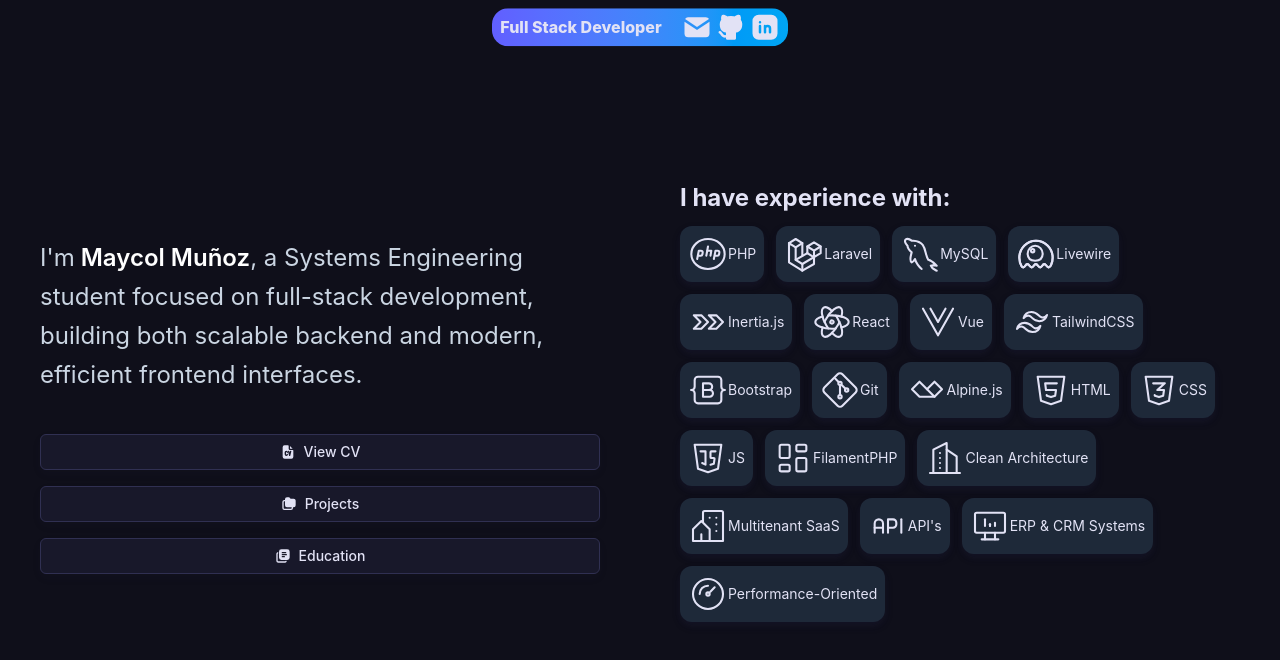
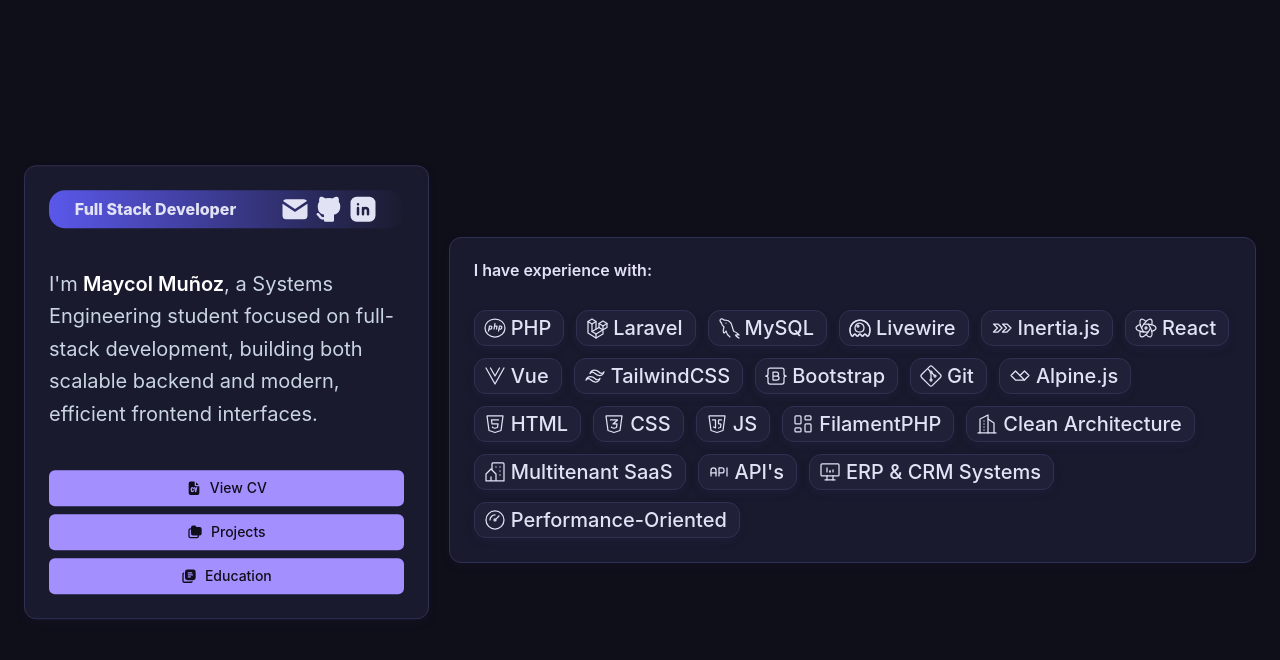
Before and after one commit to maycolmunoz/portfolio, a React (Vite) app: page / in a window 1280 px wide. Shown: the top 660 px of the page. Built offline with nearby package versions, Linux system fonts and the light colour scheme.

Commit message:
style: 💄 refactor containers styles

```diff
--- a/src/App.tsx
+++ b/src/App.tsx
@@ -1,13 +1,11 @@
-import NavBar from "@/components/Navbar/Navbar"
-import Header from "@/components/Header/Header"
+import Header from "@/components/Header/Header";
 
 function App() {
   return (
     <>
-      <NavBar/>
-      <Header/>
+      <Header />
     </>
-  )
+  );
 }
 
-export default App
+export default App;
--- a/src/components/Header/AboutMe.tsx
+++ b/src/components/Header/AboutMe.tsx
@@ -2,19 +2,31 @@
 import Projects from "./Projects";
 import Education from "./Education";
 import { IconFileCvFilled } from "@tabler/icons-react";
+import {
+  Card,
+  CardContent,
+  CardFooter,
+  CardHeader,
+} from "@/components/ui/card";
+import Navbar from "../Navbar/Navbar";
 
 export default function AboutMe() {
   return (
-    <article className="space-y-6 px-6 md:px-10 flex-1">
-      <p className="mt-2 text-slate-300 text-base lg:text-2xl leading-relaxed">
-        I'm
-        <span className="font-semibold text-white"> Maycol Muñoz</span>, a
-        Systems Engineering student focused on full-stack development, building
-        both scalable backend and modern, efficient frontend interfaces.
-      </p>
-
-      <div className="space-x-2 space-y-4">
-        <Button className="w-full mt-4" variant="outline" asChild>
+    <Card className="flex-1 mx-auto icon-float my-2">
+      <CardHeader>
+        <Navbar />
+      </CardHeader>
+      <CardContent>
+        <p className="mt-2 text-slate-300 lg:text-xl leading-relaxed">
+          I'm
+          <span className="font-semibold text-white"> Maycol Muñoz</span>, a
+          Systems Engineering student focused on full-stack development,
+          building both scalable backend and modern, efficient frontend
+          interfaces.
+        </p>
+      </CardContent>
+      <CardFooter className="flex flex-wrap gap-y-2">
+        <Button className="w-full mt-4" asChild>
           <a
             target="_blank"
             href="https://docs.google.com/document/d/1jyEKvQjJeqxRvF9SVVmq6lgxzunbmIyyJ2XKnduaXlg/edit?usp=sharing"
@@ -26,7 +38,7 @@
         <Projects />
 
         <Education />
-      </div>
-    </article>
+      </CardFooter>
+    </Card>
   );
 }
--- a/src/components/Header/Education.tsx
+++ b/src/components/Header/Education.tsx
@@ -20,7 +20,7 @@
   return (
     <Sheet>
       <SheetTrigger asChild>
-        <Button className="w-full hover:cursor-pointer" variant="outline">
+        <Button className="w-full hover:cursor-pointer">
           <IconLibraryFilled /> Education
         </Button>
       </SheetTrigger>
--- a/src/components/Header/Header.tsx
+++ b/src/components/Header/Header.tsx
@@ -3,12 +3,10 @@
 
 export default function Header() {
   return (
-    <main className="min-h-[85vh] md:flex justify-around items-center flex-wrap ">
+    <main className="min-h-screen md:flex justify-around items-center flex-wrap gap-5 p-6">
       <AboutMe />
 
-      <article className="p-6 md:p-10 flex-1">
-        <Stack/>
-      </article>
+      <Stack />
     </main>
   );
 }
--- a/src/components/Header/Projects.tsx
+++ b/src/components/Header/Projects.tsx
@@ -25,7 +25,7 @@
   return (
     <Sheet>
       <SheetTrigger asChild>
-        <Button className="w-full hover:cursor-pointer" variant="outline">
+        <Button className="w-full hover:cursor-pointer">
           <IconFoldersFilled /> Projects
         </Button>
       </SheetTrigger>
--- a/src/components/Header/Stack.tsx
+++ b/src/components/Header/Stack.tsx
@@ -1,22 +1,25 @@
 import { techStack } from "@/utils/data";
+import { Card, CardContent, CardHeader, CardTitle } from "@/components/ui/card";
+import { Button } from "../ui/button";
 
 export default function Stack() {
   return (
-    <div className="w-full max-w-4xl">
-      <h2 className="md:text-xl lg:text-2xl font-bold mb-3">
-        I have experience with:
-      </h2>
-      <div className="flex flex-wrap gap-3">
+    <Card className="flex-2">
+      <CardHeader>
+        <CardTitle>I have experience with:</CardTitle>
+      </CardHeader>
+      <CardContent className="flex flex-wrap gap-3">
         {techStack.map((tech) => (
-          <div
+          <Button
+            variant="outline"
             key={tech.name}
-            className={`flex items-center p-2 bg-gray-800 rounded-xl shadow-lg transition transform hover:scale-105 hover:text-${tech.color} hover:cursor-default text-sm`}
+            className={`flex items-center p-2 rounded-xl shadow-lg transition transform hover:scale-105 hover:text-${tech.color} hover:cursor-default md:text-lg lg:text-xl`}
           >
-            {<tech.icon className="w-5 h-5 lg:w-10 lg:h-10" stroke={1.25} />}
-            <span className="">{tech.name}</span>
-          </div>
+            {<tech.icon className="scale-150" stroke={1.25} />}
+            <span>{tech.name}</span>
+          </Button>
         ))}
-      </div>
-    </div>
+      </CardContent>
+    </Card>
   );
 }
--- a/src/components/Navbar/Navbar.tsx
+++ b/src/components/Navbar/Navbar.tsx
@@ -7,8 +7,7 @@
 
 export default function Navbar() {
   return (
-    <nav className="flex flex-col flex-wrap justify-center items-center px-5 py-2 mx md:flex-row">
-      <div className="flex flex-wrap items-center justify-around w-full space-x-0 md:w-auto md:ml-auto md:space-x-5 lg:justify-center mt-2 icon-float md:text-md font-extrabold bg-linear-to-r from-indigo-500 to-sky-500 mx-auto rounded-2xl px-2 py-1">
+    <nav className="flex flex-wrap justify-around items-center bg-linear-to-r from-indigo-500/90 to-sky-500/0.5 mx-auto rounded-2xl px-2 py-1 font-extrabold gap-2 w-full">
       <h1>Full Stack Developer</h1>
 
       <div className="flex gap-1">
@@ -38,7 +37,6 @@
           <IconBrandLinkedinFilled width={30} height={30} />
         </a>
       </div>
-      </div>
     </nav>
   );
 }
--- a/src/index.css
+++ b/src/index.css
@@ -27,6 +27,7 @@
     @apply bg-background text-foreground;
   }
 }
+
 :root {
   --background: oklch(0.973 0.0133 286.1503);
   --foreground: oklch(0.3015 0.0572 282.4176);
```
Lines whose indentation alone changed are shown as unchanged.
